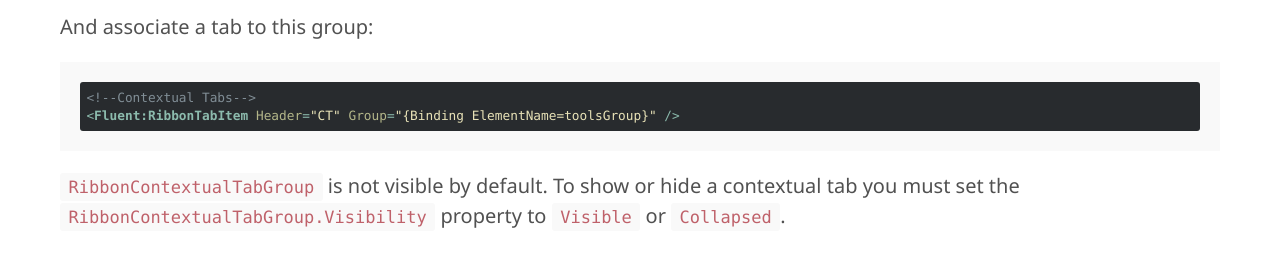
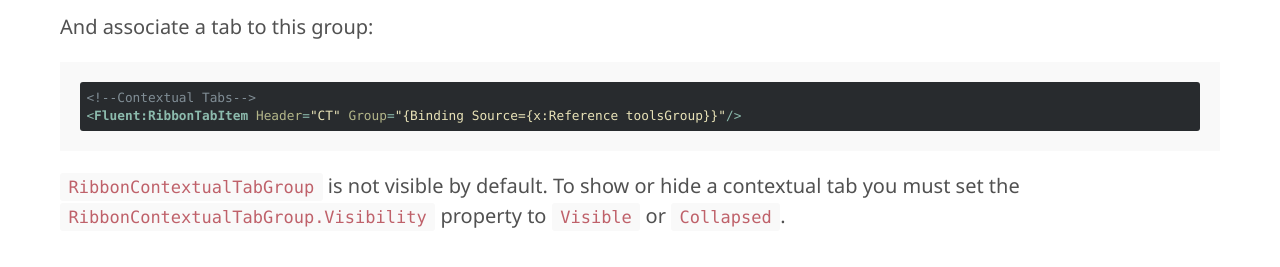
Before and after one commit to fluentribbon/fluentribbon.github.io, a Jekyll site: the page built from documentation/concepts/contextual-tabs.md, in a window 1280 px wide. Shown: the part 456-723 px from the top of the page. Built offline with Jekyll 4.4.1, drawn with Linux system fonts in a browser that asks for light colours.

Commit message:
Fix Contextual Group Reference Documentation

````diff
--- a/documentation/concepts/contextual-tabs.md
+++ b/documentation/concepts/contextual-tabs.md
@@ -20,7 +20,7 @@ And associate a tab to this group:
 
 ```xaml
 <!--Contextual Tabs-->
-<Fluent:RibbonTabItem Header="CT" Group="{Binding ElementName=toolsGroup}" />
+<Fluent:RibbonTabItem Header="CT" Group="{Binding Source={x:Reference toolsGroup}}"/>
 ```
 
 `RibbonContextualTabGroup` is not visible by default. To show or hide a contextual tab you must set the `RibbonContextualTabGroup.Visibility` property to `Visible` or `Collapsed`.
````
